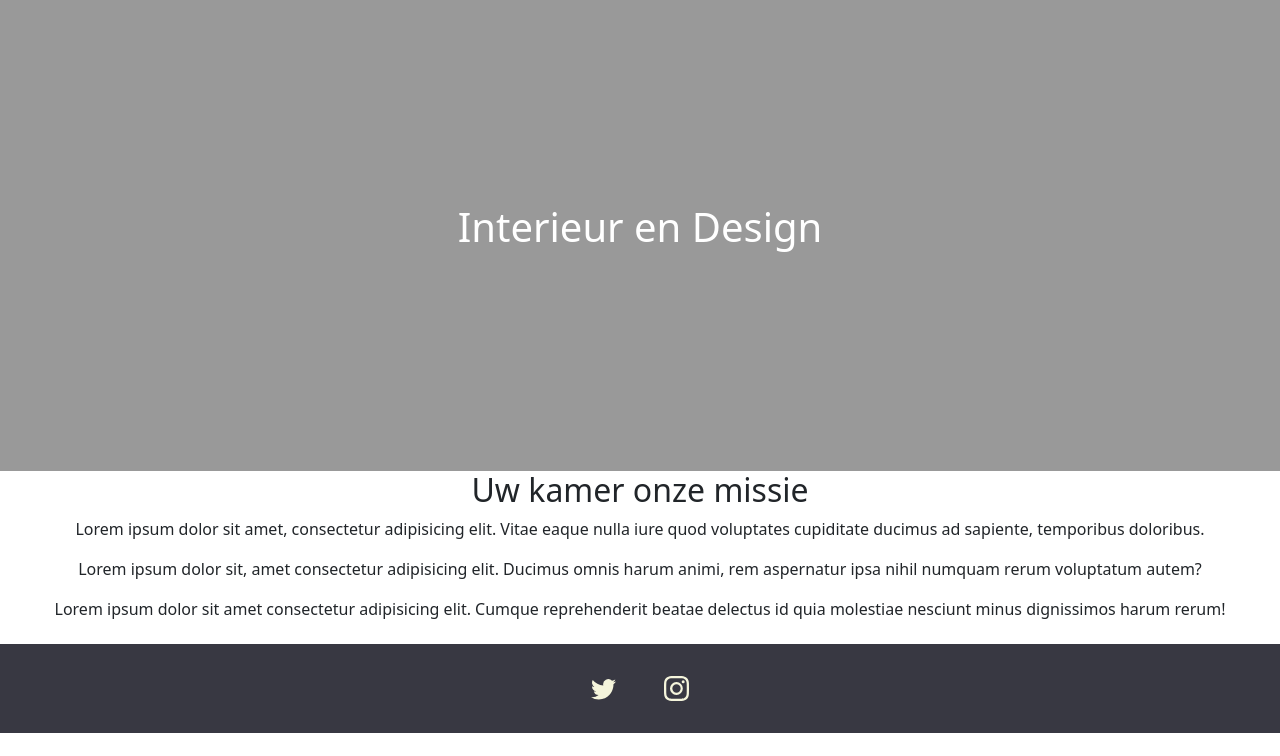
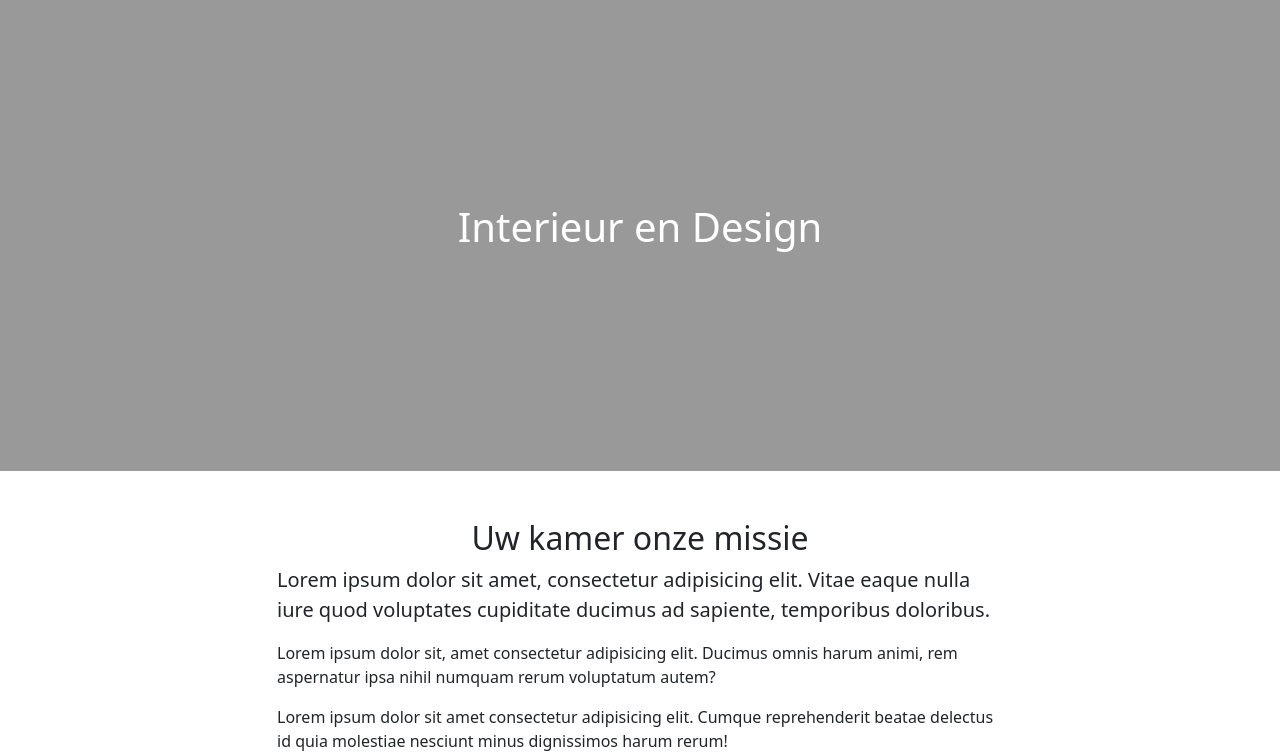
Before and after one commit to 23Caitlin/Websitebootstrap, a plain HTML site: page index.html in a window 1280 px wide. Shown: the part 67-823 px from the top of the page. Before the commit the page ends 800 px from the top, so only its background shows below. Drawn offline with nearby package versions, Linux system fonts and the light colour scheme.

Commit message:
Add files via upload

```diff
--- a/custom.css
+++ b/custom.css
@@ -29,6 +29,10 @@ footer a:hover{
     color: antiquewhite;
 }
 
+.singlecol{
+    max-width: 750px;
+}
+
 html, body{
     height: 100%;
 }
--- a/index.html
+++ b/index.html
@@ -35,11 +35,13 @@
             <h1>Interieur en Design</h1>
         </div>
     </header>
-    <div class="text-center">
-        <h2>Uw kamer onze missie</h2>
-        <p>Lorem ipsum dolor sit amet, consectetur adipisicing elit. Vitae eaque nulla iure quod voluptates cupiditate ducimus ad sapiente, temporibus doloribus.</p>
-        <p>Lorem ipsum dolor sit, amet consectetur adipisicing elit. Ducimus omnis harum animi, rem aspernatur ipsa nihil numquam rerum voluptatum autem?</p>
-        <p>Lorem ipsum dolor sit amet consectetur adipisicing elit. Cumque reprehenderit beatae delectus id quia molestiae nesciunt minus dignissimos harum rerum!</p>
+    <div class="singlecol mx-auto my-5">
+      <div class="container">
+          <h2 class="text-center">Uw kamer onze missie</h2>
+          <p class="lead">Lorem ipsum dolor sit amet, consectetur adipisicing elit. Vitae eaque nulla iure quod voluptates cupiditate ducimus ad sapiente, temporibus doloribus.</p>
+          <p>Lorem ipsum dolor sit, amet consectetur adipisicing elit. Ducimus omnis harum animi, rem aspernatur ipsa nihil numquam rerum voluptatum autem?</p>
+          <p>Lorem ipsum dolor sit amet consectetur adipisicing elit. Cumque reprehenderit beatae delectus id quia molestiae nesciunt minus dignissimos harum rerum!</p>
+      </div>
     </div>
 </main>
 <footer>
```
